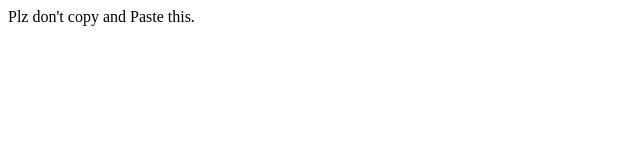
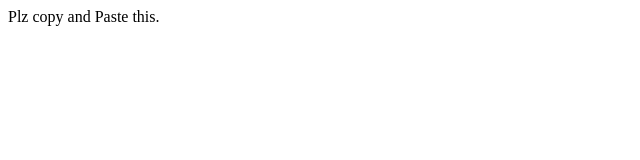
Before and after one commit to AbhinuYadav/copy, a plain HTML site: page index.html in a window 1280 px wide. Shown: the full height of the page, 0-640 px from the left. Drawn offline with Linux system fonts and the light colour scheme.

Commit message:
index.html

```diff
--- a/index.html
+++ b/index.html
@@ -5,7 +5,7 @@
         <title>Copy</title>
     </head>
     <body>
-        Plz don't copy and Paste this.
+        Plz copy and Paste this.
     </body>
     <script>
         document.addEventListener("copy",(event)=>{
```
